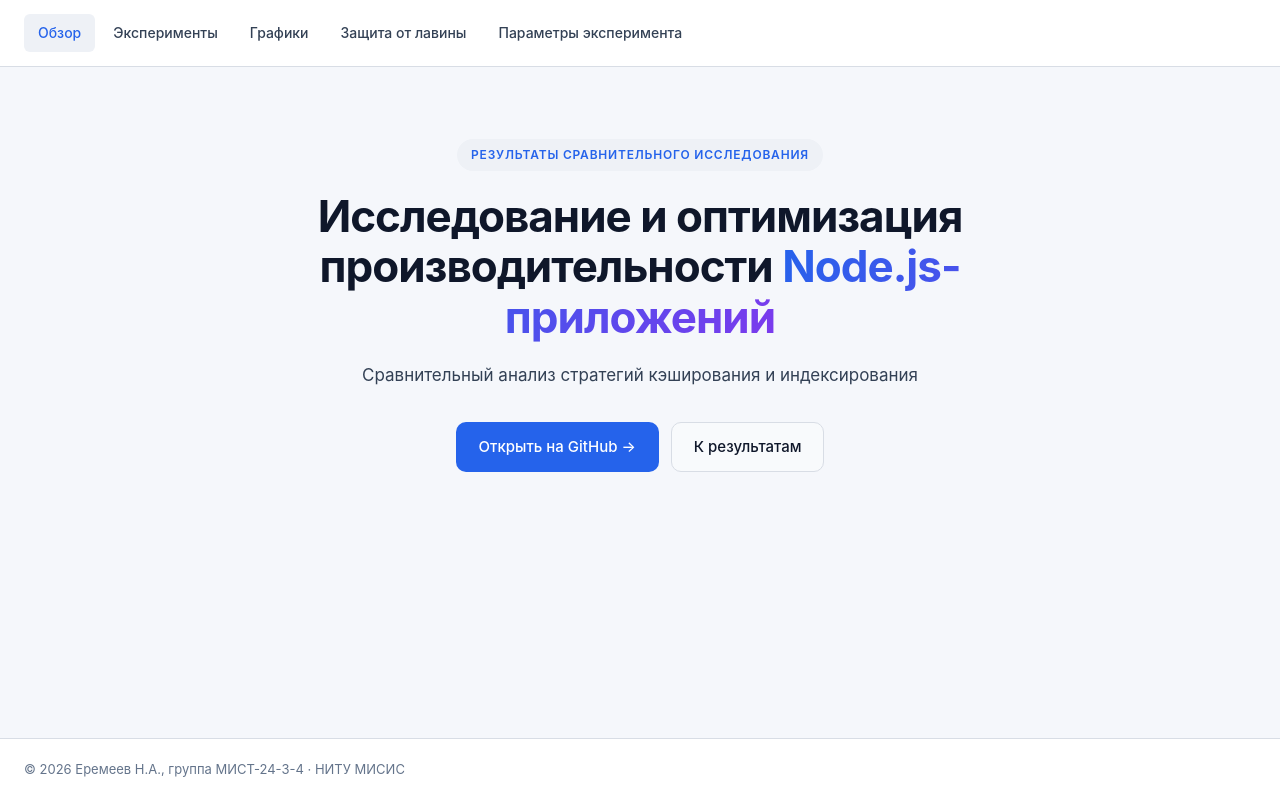
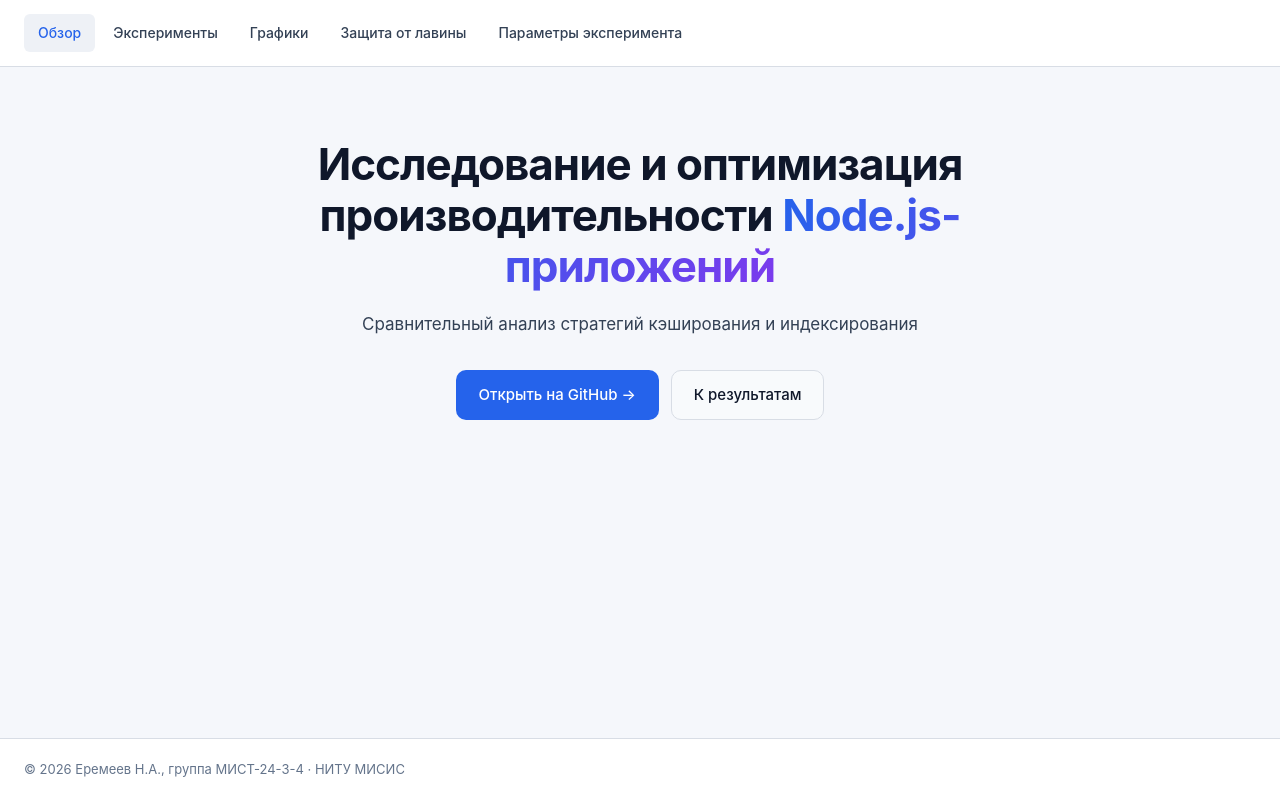
Before and after one commit to Inthetouch/nodejs-mongodb-project, a website: page frontend/index.html in a window 1280 px wide. Drawn offline with nearby package versions, Linux system fonts and the light colour scheme.

Commit message:
change html

```diff
--- a/frontend/index.html
+++ b/frontend/index.html
@@ -27,7 +27,6 @@
 <main class="container main-content">
   <section id="overview" class="section active">
     <div class="hero">
-      <div class="hero-eyebrow">Результаты сравнительного исследования</div>
       <h1 class="hero-title">
         Исследование и оптимизация производительности
         <span class="hero-accent">Node.js-приложений</span>
```
